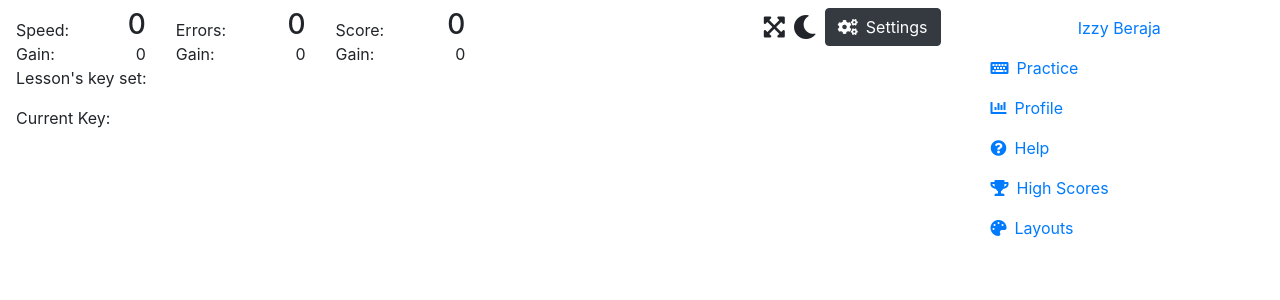
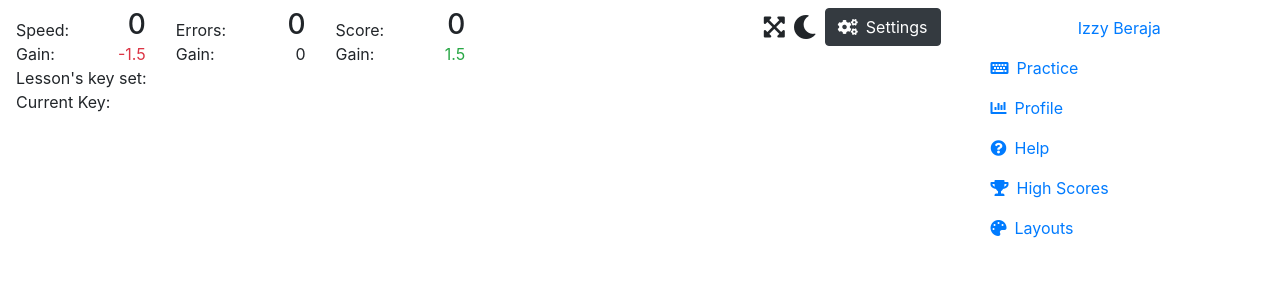
Before and after one commit to IzzyBeraja/Time-Manager-FrontEnd, a React (Create React App) app: page / in a window 1280 px wide. Shown: the top 300 px of the page. Built offline with nearby package versions, Linux system fonts and the light colour scheme.

Commit message:
Added Guage colors and fixed formatting 🌈

```diff
--- a/src/components/TypeTest.tsx
+++ b/src/components/TypeTest.tsx
@@ -33,9 +33,9 @@ const TypeTest: React.FC = () => {
             speed={speed}
             errors={errors}
             score={score}
-            speedGain={0}
+            speedGain={-1.5}
             errorsGain={0}
-            scoreGain={0}
+            scoreGain={1.5}
           />
         </div>
         <div className="col-4">
--- a/src/components/common/Guage.tsx
+++ b/src/components/common/Guage.tsx
@@ -13,6 +13,12 @@ const Guage: React.FC<Props> = ({
   secondaryLabel,
   secondaryValue,
 }) => {
+  const color: (value: number) => string = value => {
+    if (value > 0) return "text-success";
+    if (value < 0) return "text-danger";
+    return "";
+  };
+
   return (
     // TODO: Learn some CSS and get the styling out of here
     <>
@@ -20,7 +26,7 @@ const Guage: React.FC<Props> = ({
         className="d-flex"
         style={{ justifyContent: "space-between", alignItems: "flex-end" }}
       >
-        <p className="my-0">{primaryLabel}</p>
+        <p>{primaryLabel}</p>
         <h3 className="my-0">{primaryValue}</h3>
       </div>
 
@@ -28,8 +34,8 @@ const Guage: React.FC<Props> = ({
         className="d-flex"
         style={{ justifyContent: "space-between", alignItems: "flex-end" }}
       >
-        <p className="my-0">{secondaryLabel}</p>
-        <p className="my-0">{secondaryValue}</p>
+        <p>{secondaryLabel}</p>
+        <p className={color(secondaryValue)}>{secondaryValue}</p>
       </div>
     </>
   );
--- a/src/index.css
+++ b/src/index.css
@@ -1,13 +1,17 @@
 body {
   margin: 0;
-  font-family: -apple-system, BlinkMacSystemFont, 'Segoe UI', 'Roboto', 'Oxygen',
-    'Ubuntu', 'Cantarell', 'Fira Sans', 'Droid Sans', 'Helvetica Neue',
+  font-family: -apple-system, BlinkMacSystemFont, "Segoe UI", "Roboto", "Oxygen",
+    "Ubuntu", "Cantarell", "Fira Sans", "Droid Sans", "Helvetica Neue",
     sans-serif;
   -webkit-font-smoothing: antialiased;
   -moz-osx-font-smoothing: grayscale;
 }
 
 code {
-  font-family: source-code-pro, Menlo, Monaco, Consolas, 'Courier New',
+  font-family: source-code-pro, Menlo, Monaco, Consolas, "Courier New",
     monospace;
 }
+
+p {
+  margin: 0;
+}
--- a/src/index.tsx
+++ b/src/index.tsx
@@ -3,9 +3,9 @@ import ReactDOM from "react-dom";
 import App from "./App";
 import * as serviceWorker from "./serviceWorker";
 import "bootstrap/dist/js/bootstrap.bundle.min.js";
-import "./index.css";
 import "bootstrap/dist/css/bootstrap.css";
 import "@fortawesome/fontawesome-free/css/all.css";
+import "./index.css";
 
 ReactDOM.render(
   <React.StrictMode>
```
